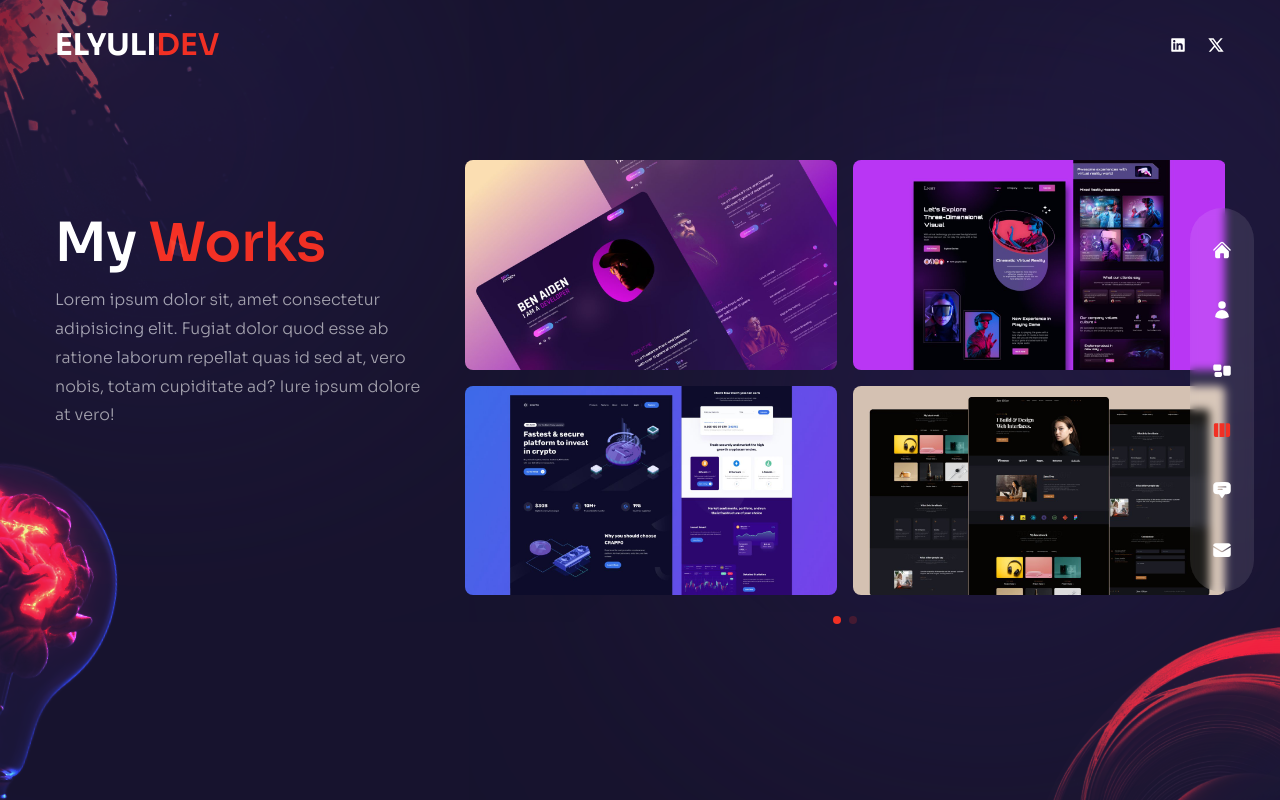
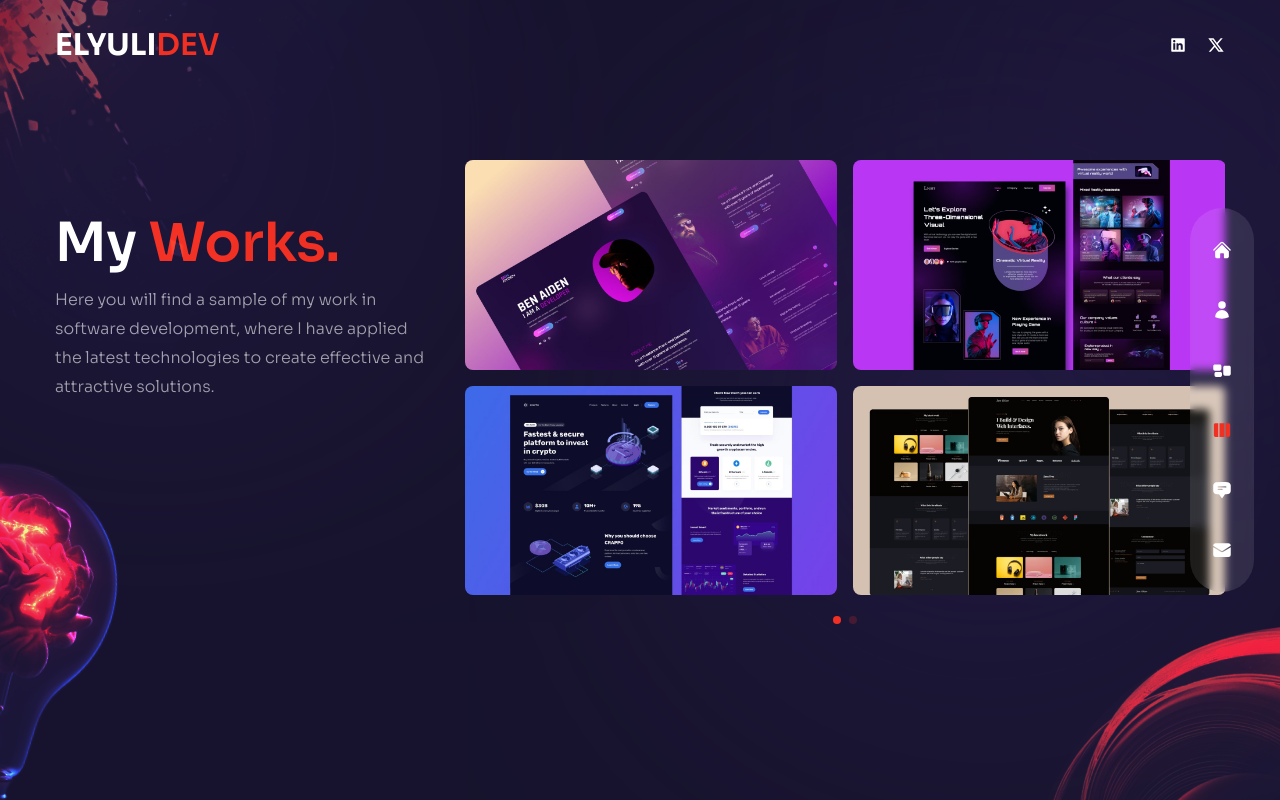
Before and after one commit to elyulidev/elyulidev-portfolio, a Next.js app: page /work in a window 1280 px wide. Built offline with nearby package versions, Linux system fonts and the light colour scheme.

Commit message:
Work: Change <p> content with real info

```diff
--- a/src/app/work/page.jsx
+++ b/src/app/work/page.jsx
@@ -18,20 +18,20 @@ const Work = () => {
 							initial='hidden'
 							animate='show'
 							exit='hidden'
-							className='text-[35px] leading-tight xl:text-[54px] xl:leading-[1.3] mb-2 mt-8 sm:mt-32 md:mt-0 xl:mt-12 font-semibold'
+							className='text-[35px] leading-tight xl:text-[54px] xl:leading-[1.3] mb-2 mt-8 sm:mt-32 md:mt-0 lg:mt-12 font-semibold'
 						>
-							My <span className='text-accent'>Works</span>
+							My <span className='text-accent'>Works.</span>
 						</motion.h2>
 						<motion.p
 							variants={fadeIn("up", 0.4)}
 							initial='hidden'
 							animate='show'
 							exit='hidden'
-							className=' max-w-[400px] mx-auto lg:mx-0'
+							className=' max-w-[400px] mx-auto lg:mx-0 '
 						>
-							Lorem ipsum dolor sit, amet consectetur adipisicing elit. Fugiat
-							dolor quod esse ab ratione laborum repellat quas id sed at, vero
-							nobis, totam cupiditate ad? Iure ipsum dolore at vero!
+							Here you will find a sample of my work in software development,
+							where I have applied the latest technologies to create effective
+							and attractive solutions.{" "}
 						</motion.p>
 					</div>
 					<motion.section
```
